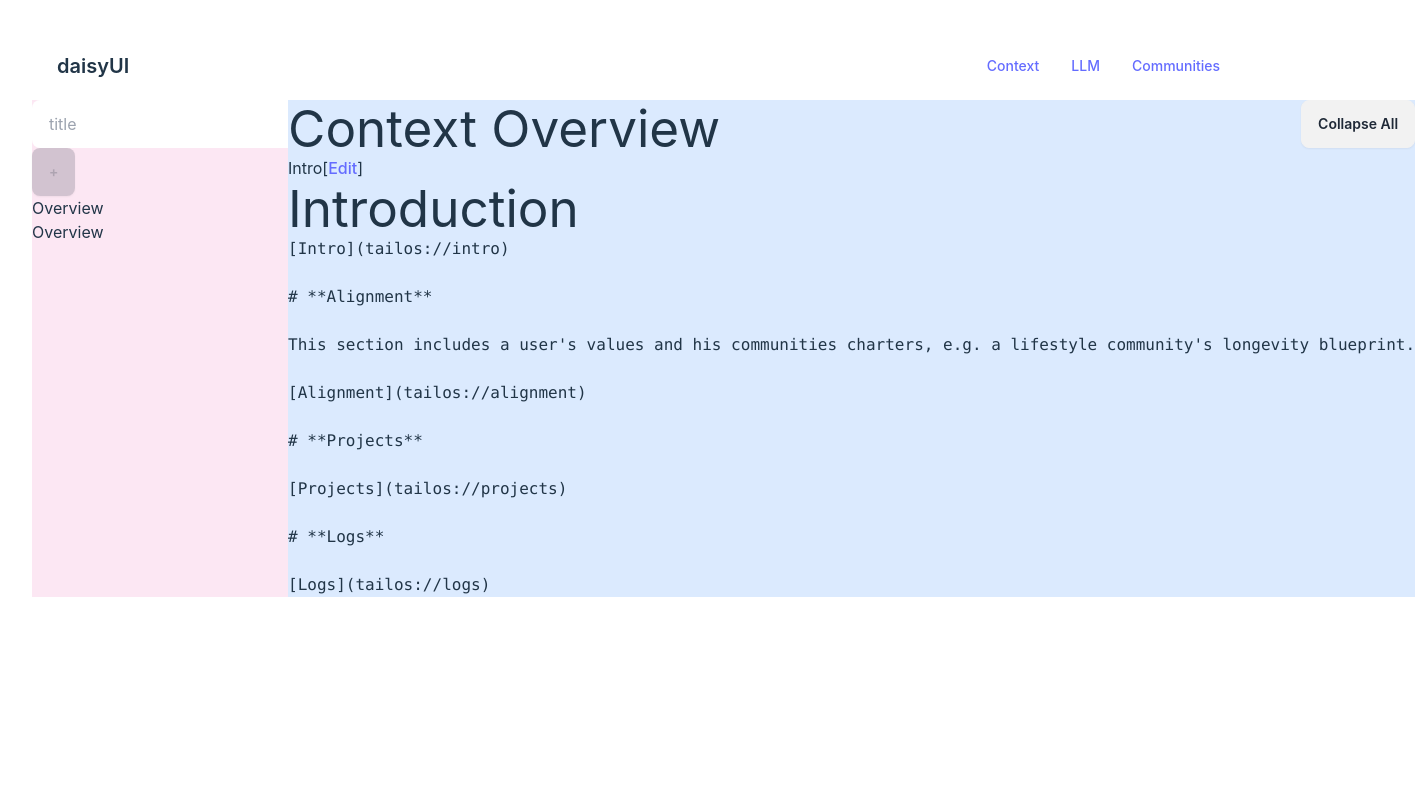
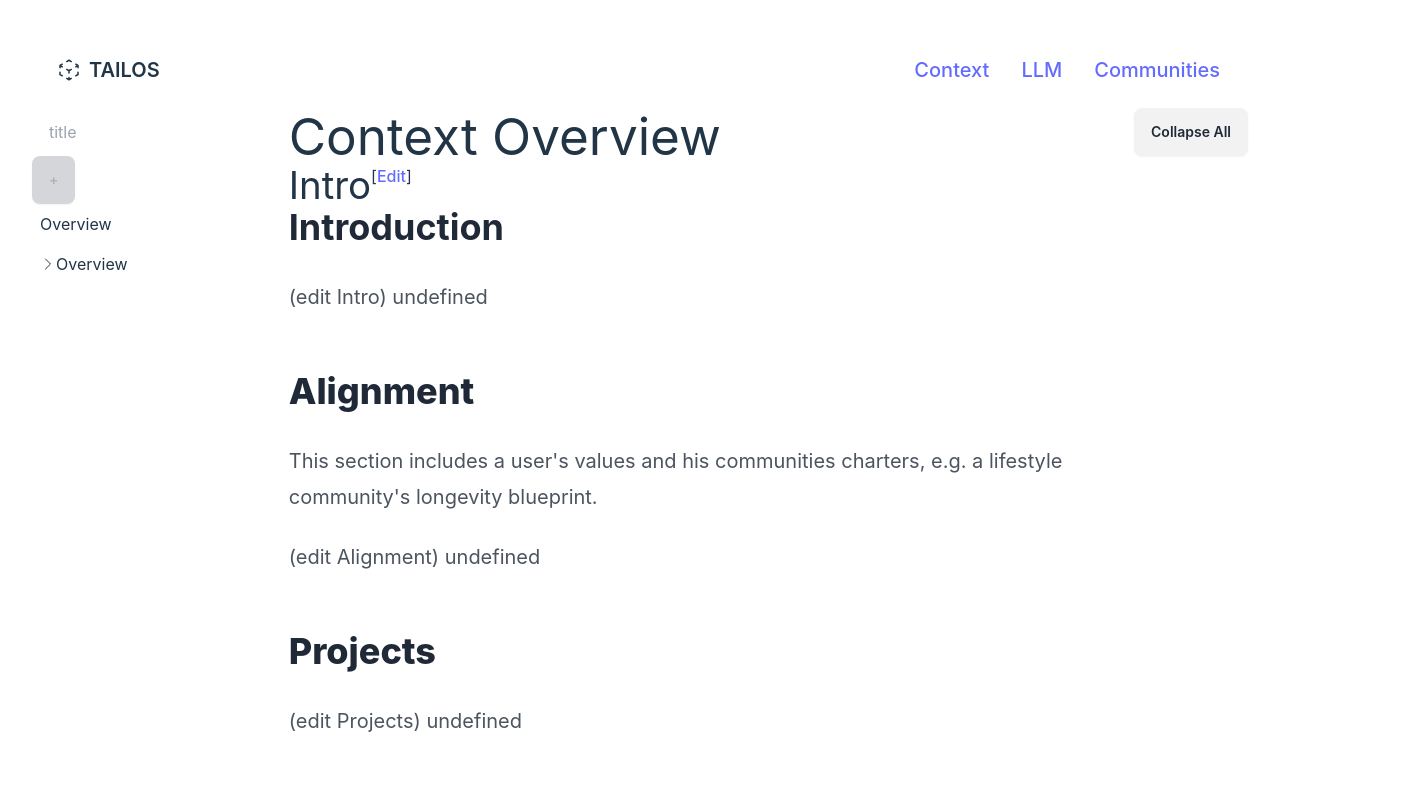
Before and after one commit to Keref/Tailos, a React (Vite) app: page / in a window 1280 px wide. Shown: the top 800 px of the page, 1415 px wide, since content can reach past the window. Built offline with nearby package versions, Linux system fonts and the light colour scheme.

Commit message:
feat: chatgpt interface

```diff
--- a/package.json
+++ b/package.json
@@ -10,12 +10,14 @@
     "preview": "vite preview"
   },
   "dependencies": {
+    "openai": "^4.68.1",
     "react": "^18.3.1",
     "react-dom": "^18.3.1",
     "react-markdown": "^9.0.1"
   },
   "devDependencies": {
     "@eslint/js": "^9.11.1",
+    "@tailwindcss/typography": "^0.5.15",
     "@types/react": "^18.3.10",
     "@types/react-dom": "^18.3.0",
     "@vitejs/plugin-react": "^4.3.2",
--- a/src/App.jsx
+++ b/src/App.jsx
@@ -5,6 +5,7 @@ import './App.css'
 import Navbar from "./components/Navbar"
 import NoteContextProvider from "./notes/NoteContext"
 import Notes from "./notes/Notes"
+import ChatBox from "./llm/ChatBox"
 
 function App() {
   const [route, setRoute] = useState("Notes")
@@ -15,6 +16,7 @@ function App() {
         <Navbar route={route} setRoute={setRoute} />
         <div className="h-full">
           { route == "Notes" ? <Notes /> : <></> }
+          { route == "Chat" ? <ChatBox /> : <></> }
         </div>
       </div>
     </NoteContextProvider>
--- a/src/components/Navbar.jsx
+++ b/src/components/Navbar.jsx
@@ -1,13 +1,18 @@
+
+
 export default function Navbar ({route, setRoute}) {
-
   return (<div className="navbar bg-base-100 w-full">
   <div className="flex-1">
-    <a className="btn btn-ghost text-xl">daisyUI</a>
+    <a className="btn btn-ghost text-xl">
+    <svg xmlns="http://www.w3.org/2000/svg" fill="none" viewBox="0 0 24 24" strokeWidth={1.5} stroke="currentColor" className="size-6">
+      <path strokeLinecap="round" strokeLinejoin="round" d="m21 7.5-2.25-1.313M21 7.5v2.25m0-2.25-2.25 1.313M3 7.5l2.25-1.313M3 7.5l2.25 1.313M3 7.5v2.25m9 3 2.25-1.313M12 12.75l-2.25-1.313M12 12.75V15m0 6.75 2.25-1.313M12 21.75V19.5m0 2.25-2.25-1.313m0-16.875L12 2.25l2.25 1.313M21 14.25v2.25l-2.25 1.313m-13.5 0L3 16.5v-2.25" />
+    </svg>
+    TAILOS</a>
   </div>
   <div className="flex-none">
-    <ul className="menu menu-horizontal px-1">
+    <ul className="menu menu-horizontal px-1 text-xl">
       <li><a onClick={()=>{setRoute("Notes")}}>Context</a></li>
-      <li><a onClick={()=>{setRoute("LLM")}}>LLM</a></li>
+      <li><a onClick={()=>{setRoute("Chat")}}>LLM</a></li>
       <li><a onClick={()=>{setRoute("Communities")}}>Communities</a></li>
     </ul>
   </div>
--- a/src/index.css
+++ b/src/index.css
@@ -38,17 +38,11 @@ h1 {
   line-height: 1.1;
 }
 
-button {
-  border-radius: 8px;
-  border: 1px solid transparent;
-  padding: 0.6em 1.2em;
-  font-size: 1em;
-  font-weight: 500;
-  font-family: inherit;
-  background-color: #1a1a1a;
-  cursor: pointer;
-  transition: border-color 0.25s;
+h2 {
+  font-size: 2.4em;
+  line-height: 1.1;
 }
+
 button:hover {
   border-color: #646cff;
 }
--- /dev/null
+++ b/src/llm/ChatBox.jsx
@@ -0,0 +1,132 @@
+import { useState, useEffect, useContext } from "react"
+import OpenAI from 'openai';
+import { NoteContext } from "../notes/NoteContext"
+
+export default function ChatBox(){
+  const [apiForm, setApiForm] = useState()
+  const [apiKey, setApiKey] = useState("")
+  const [question, setQuestion] = useState("")
+  const [messages, setMessages] = useState([])
+  const [streaming, setStreaming] = useState("")
+  const [allowSend, setAllowSend] = useState(true)
+  const [notes, setNotes] = useState({})
+
+  const { getAllNotes } = useContext(NoteContext)
+  useEffect(() => {
+    const getNotes = async () => {
+      const notes = await getAllNotes()
+      setNotes(notes)
+    }
+    getNotes()
+  }, [])
+
+  const flattenedOverview = () => {
+    let overview = notes["Overview"]
+    if (!overview) return overview
+    for (let x =0; x< 2; x++)
+      overview = overview?.replace(/\[\[[a-zA-z]*\]\]/g, function(x) {
+        let part = x.replace(/\[|\]/g, "")
+        return "(edit " + part + ") " + notes[part]
+        })
+    return overview
+  }
+
+
+  useEffect(() => {
+    const getKey = async () => {
+      const apiKey = await localStorage.getItem("gptApiKey")
+      setApiKey(apiKey)
+    }
+    getKey()
+  }, [])
+
+
+  const sendMessage = async () => {
+    if (!apiKey) return;
+
+    try {
+      let m = messages
+      setMessages([...messages, {from: 'me', msg: question}])
+      let q = question
+      let context = flattenedOverview()
+      let query = "Context: " + context + (q ? "\n\nMy query to answer adapted to the context: "+q : "")
+      console.log("fullquery", query)
+      // TODO include context
+      setQuestion("")
+
+      setAllowSend(false)
+      const client = new OpenAI({
+        apiKey: apiKey,
+        dangerouslyAllowBrowser: true
+      });
+
+      const stream = await client.chat.completions.create({
+        model: 'gpt-3.5-turbo',
+        messages: [{ role: 'user', content: query }],
+        stream: true,
+      });
+      let answer = ""
+
+      for await (const chunk of stream) {
+        answer += chunk.choices[0]?.delta?.content || ''
+        setStreaming(answer)
+      }
+
+      setMessages([...messages, {from: 'me', msg: question}, {from: 'llm', msg: answer}])
+      setStreaming("")
+    }
+    catch(e){
+      console.log("Chat", e)
+    }
+
+    setAllowSend(true)
+  }
+
+  return (<div className="flex flex-col ">
+
+    <div className="flex bg-blue-100 p-2 gap-2 w-fit">
+      <input type="text" className="input w-96"
+        value={apiForm}
+        placeholder="OpenAI API key"
+        onChange={(e) => { setApiForm(e.target.value) }}
+      />
+      <button
+        disabled={!apiForm}
+        onClick={() => {
+          setApiKey(apiForm);
+          localStorage.setItem("gptApiKey", apiForm);
+          setApiForm("")}}
+        >Set API key</button>
+    </div>
+    <div className="divider"></div>
+    <div>
+    {
+      messages.map((m, i) => {
+        console.log(m, i)
+        return (<div key={i} className="p-2 text-lg">
+          <div className={"badge badge-outline mr-2 "+(m.from == "me" ? "badge-primary" : "badge-accent")}>{m.from}</div>
+          {m.msg}
+        </div>)
+      })
+    }
+    </div>
+
+    <div className="divider"></div>
+    <div className="flex ">
+      <textarea
+        className="w-full border h-96"
+        value={question}
+        onChange={(e) => { setQuestion(e.target.value) }}
+      >
+      </textarea>
+      <button
+        className="btn"
+        onClick={() => { sendMessage() }}
+        disabled={!allowSend && !question}
+      >
+        Send
+      </button>
+    </div>
+  </div>
+  )
+}
--- a/src/notes/NoteContext.jsx
+++ b/src/notes/NoteContext.jsx
@@ -3,43 +3,43 @@ import { createContext } from 'react';
 
 export const NoteContext = createContext();
 
-const overview = `# Introduction
+const overview = `## Introduction
 
-    [Intro](tailos://intro)
+[[Intro]]
 
-    # **Alignment**
+## **Alignment**
 
-    This section includes a user's values and his communities charters, e.g. a lifestyle community's longevity blueprint.
+This section includes a user's values and his communities charters, e.g. a lifestyle community's longevity blueprint.
 
-    [Alignment](tailos://alignment)
+[[Alignment]]
 
-    # **Projects**
+## **Projects**
 
-    [Projects](tailos://projects)
+[[Projects]]
 
-    # **Logs**
+## **Logs**
 
-    [Logs](tailos://logs)
-    `
+[[Logs]]
+`
 
 
 export default function NoteContextProvider({ children }){
 
-  const getAllNotes = async () => {
+  const getAllNotes = () => {
     let notes = JSON.parse(localStorage.getItem("notes") || "{}")
     if (!notes.hasOwnProperty("Overview")) {
-      await setNote("Overview", overview)
-      notes = await getAllNotes()
+      setNote("Overview", overview)
+      notes = getAllNotes()
     }
     return notes
   }
 
-  const getNote = async (title) => {
+  const getNote = (title) => {
     const notes = JSON.parse(localStorage.getItem("notes") || "{}")
     return notes[title]
   }
 
-  const setNote = async (title, content) => {
+  const setNote = (title, content) => {
     let notes = JSON.parse(localStorage.getItem("notes") || "{}")
     console.log("notes", notes)
     notes[title] = content
@@ -47,7 +47,7 @@ export default function NoteContextProvider({ children }){
     localStorage.setItem("notes", JSON.stringify(notes))
   }
 
-  const destroyNote = async (title) => {
+  const destroyNote = (title) => {
     let notes = JSON.parse(localStorage.getItem("notes") || "{}")
     delete notes[title]
     localStorage.setItem("notes", JSON.stringify(notes))
--- a/src/notes/NoteEditor.jsx
+++ b/src/notes/NoteEditor.jsx
@@ -5,22 +5,22 @@ export default function NoteEditor ({title, content, saveNote, destroyNote}) {
 
   useEffect(()=>{
     setContent(content)
-  }, [title])
+  }, [title, content])
 
   return (<div className="flex flex-col flex-1">
 
     <div className="flex flex-row flex-1 justify-between mb-4">
       <h1>{title}</h1>
       <div>
-        <button onClick={()=>{saveNote(title, newContent)}} class="btn">Save</button>
-        <button onClick={()=>{destroyNote(title, newContent)}} class="btn btn-warning">Destroy</button>
+        <button onClick={()=>{saveNote(title, newContent)}} className="btn">Save</button>
+        <button onClick={()=>{destroyNote(title, newContent)}} className="btn btn-warning">Destroy</button>
       </div>
     </div>
     <textarea
       placeholder="Bio"
-      className="textarea textarea-bordered textarea-md w-full min-h-96"
+      className="textarea textarea-bordered textarea-lg w-full min-h-[800px] text-xl"
       onChange={(e) => { setContent(e.target.value) }}
-      defaultValue={newContent}
+      value={newContent}
       >
     </textarea>
 
--- a/src/notes/Notes.jsx
+++ b/src/notes/Notes.jsx
@@ -32,7 +32,7 @@ export default function Notes(){
 
   return (<div className="flex  min-h-96">
     <NotesSidebar notes={notes} setActiveNote={setActiveNote} saveNote={saveNote} />
-    <div className="bg-blue-100 w-full">
+    <div className="w-full">
     {
       activeNote == "" ?
         <NotesOverview notes={notes} setActiveNote={setActiveNote} />
--- a/src/notes/NotesOverview.jsx
+++ b/src/notes/NotesOverview.jsx
@@ -3,7 +3,10 @@ import ReactMarkdown from 'react-markdown'
 
 function MarkdownToHtml({ content }){
   return(
-    <ReactMarkdown>{content}</ReactMarkdown>
+  <div class="prose lg:prose-xl">
+  <ReactMarkdown>{content}</ReactMarkdown>
+</div>
+
   )
 }
 
--- a/src/notes/NotesSidebar.jsx
+++ b/src/notes/NotesSidebar.jsx
@@ -1,21 +1,33 @@
 import { useState } from "react"
+
+const listStyle = "flex p-2 items-center cursor-pointer hover:text-gray-400"
 
 export default function NotesSidebar({ notes, setActiveNote, saveNote }) {
   const [title, setTitle] = useState("")
 
   return (
-    <div className="min-w-64 bg-pink-100 flex flex-col">
+    <div className="min-w-64 flex flex-col">
       <div>
         <input type="text" placeholder="title" className="input" onChange={(e) => { setTitle(e.target.value) }}/>
         <button className="btn" onClick={() => {saveNote(title, "")}} disabled={!title}>+</button>
       </div>
-      <div onClick={() => {setActiveNote("")}}>
+      <div
+        className={listStyle}
+        onClick={() => {setActiveNote("")}}
+      >
         Overview
       </div>
     {
       Object.keys(notes).map(n => {
         return (
-          <div key={n} onClick={() => {setActiveNote(n)}}>
+          <div
+            className={listStyle}
+            key={n}
+            onClick={() => {setActiveNote(n)}}
+          >
+            <svg xmlns="http://www.w3.org/2000/svg" fill="none" viewBox="0 0 24 24" strokeWidth={1.5} stroke="currentColor" className="size-4">
+              <path strokeLinecap="round" strokeLinejoin="round" d="m8.25 4.5 7.5 7.5-7.5 7.5" />
+            </svg>
             {n}
           </div>
       )})
--- a/tailwind.config.js
+++ b/tailwind.config.js
@@ -9,5 +9,6 @@ export default {
   },
   plugins: [
     require('daisyui'),
+    require('@tailwindcss/typography'),
   ],
 }
```
Also changed, not shown: 1 other file (tests, documents, lock files or other folders).
